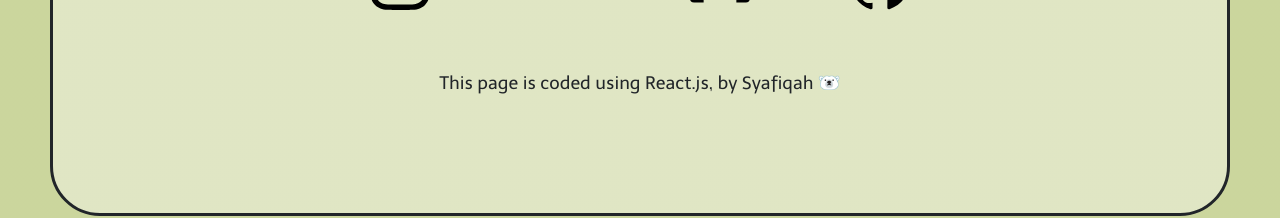
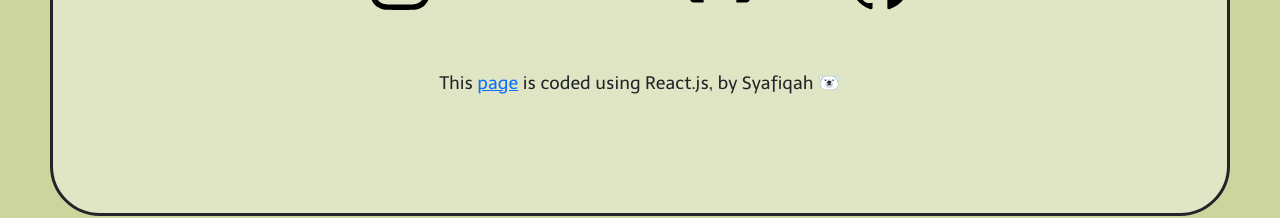
Before and after one commit to cosylily/website-portfolio, a React (Create React App) app: page / in a window 1280 px wide. Shown: the part 4203-4421 px from the top of the page. Built offline with nearby package versions, Linux system fonts and the light colour scheme.

Commit message:
Updated Bottompage.js
Added a link to the github repository

```diff
--- a/src/Bottompage.js
+++ b/src/Bottompage.js
@@ -73,7 +73,17 @@ export default function Footerbottom() {
         </div>
       </div>
       <div className="ending text-center">
-        <p>This page is coded using React.js, by Syafiqah 🐻‍❄️</p>
+        <p>
+          This{" "}
+          <a
+            href="https://github.com/cosylily/website-portfolio"
+            target="_blank"
+            rel="noreferrer"
+          >
+            page
+          </a>{" "}
+          is coded using React.js, by Syafiqah 🐻‍❄️
+        </p>
       </div>
     </footer>
   );
```
